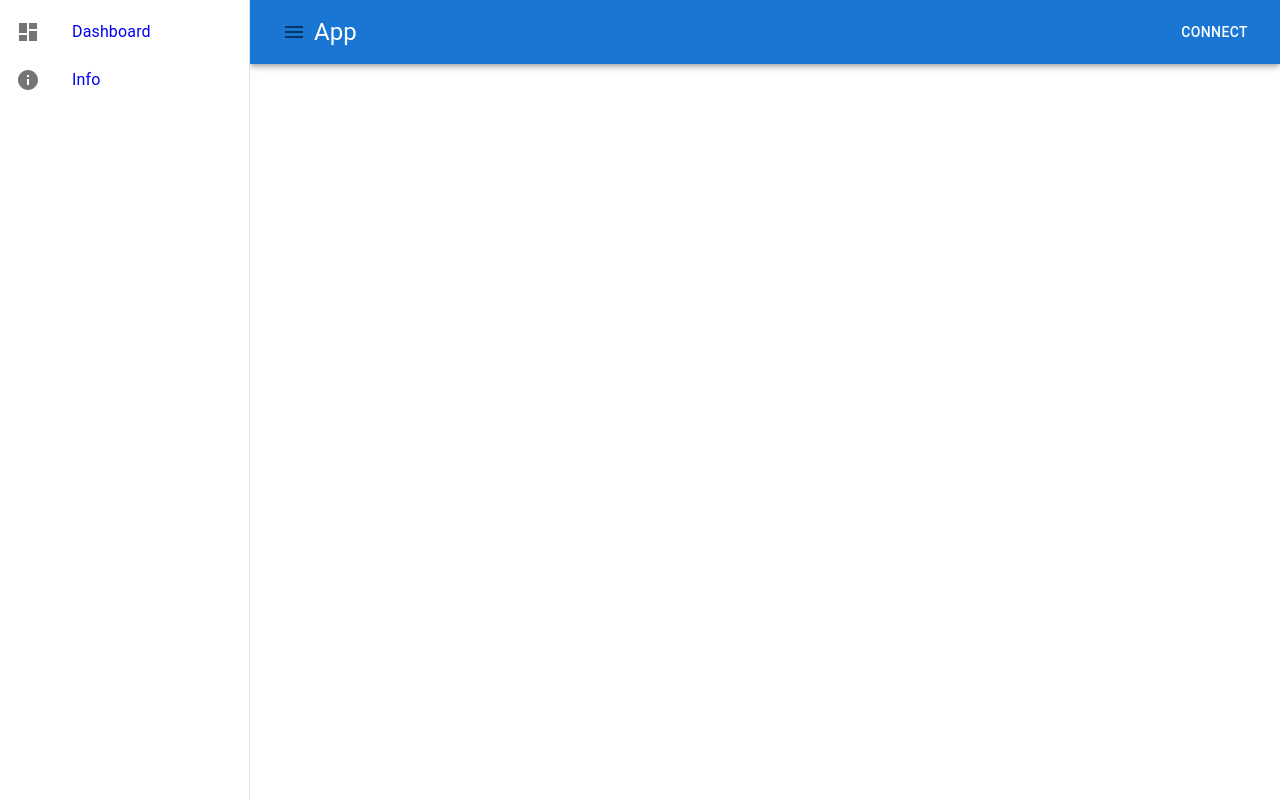
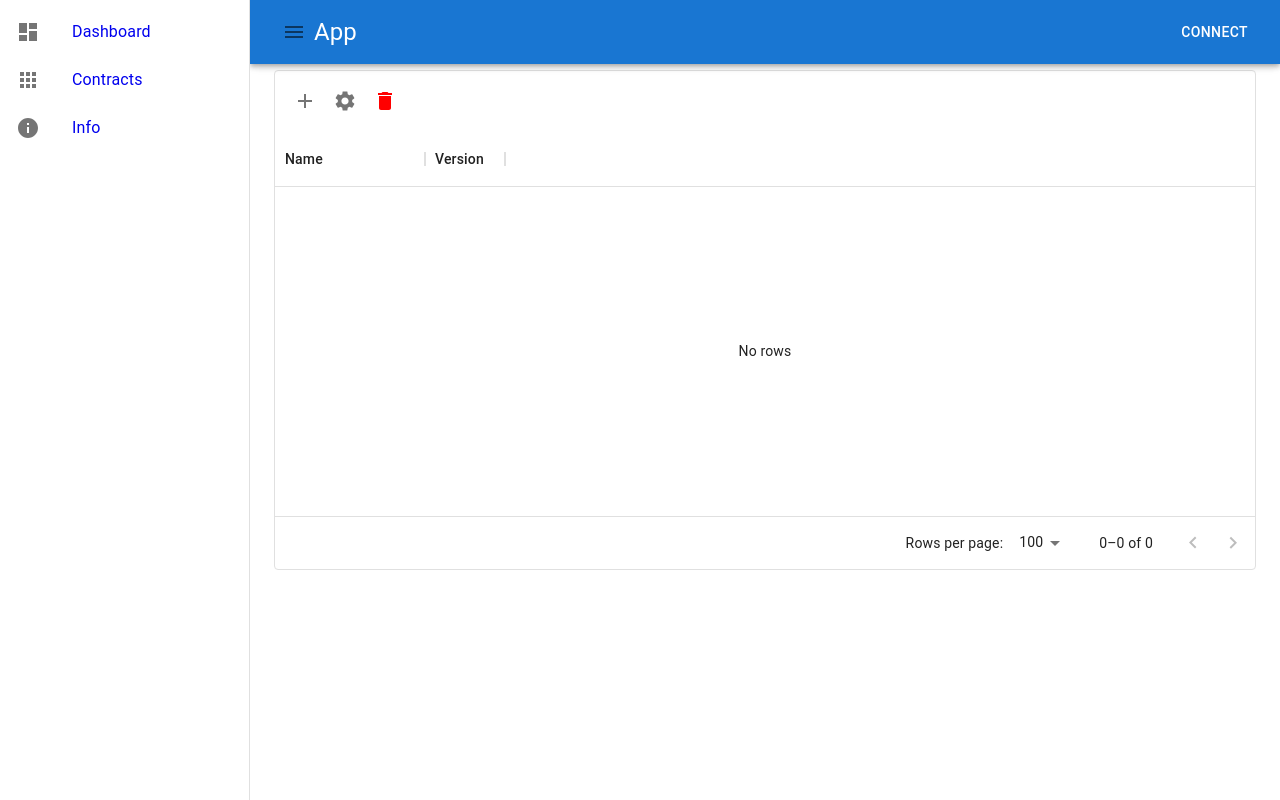
Before and after one commit to DeployContract/dc-frontend, a React (Create React App) app: page /app/contracts in a window 1280 px wide. Built offline with nearby package versions, Linux system fonts and the light colour scheme.

Commit message:
Contracts page created.

```diff
--- a/package.json
+++ b/package.json
@@ -9,6 +9,7 @@
         "@mui/lab": "^5.0.0-alpha.74",
         "@mui/material": "^5.5.2",
         "@mui/styled-engine-sc": "^5.5.2",
+        "@mui/x-data-grid": "^5.7.0",
         "@testing-library/jest-dom": "^5.16.2",
         "@testing-library/react": "^11.2.7",
         "@testing-library/user-event": "^12.8.3",
--- a/src/sections/app/header/NavList.tsx
+++ b/src/sections/app/header/NavList.tsx
@@ -3,6 +3,7 @@ import { NavigationItem } from "library";
 import { Icon } from "@mui/material";
 import DashboardIcon from "@mui/icons-material/Dashboard";
 import InfoIcon from "@mui/icons-material/Info";
+import AppsIcon from "@mui/icons-material/Apps";
 
 const navList: Array<NavigationItem<ReactElement<typeof Icon>>> = [
     {
@@ -17,6 +18,15 @@ const navList: Array<NavigationItem<ReactElement<typeof Icon>>> = [
     {
         icon: (
             <Icon>
+                <AppsIcon />
+            </Icon>
+        ),
+        name: "Contracts",
+        path: "/app/contracts",
+    },
+    {
+        icon: (
+            <Icon>
                 <InfoIcon />
             </Icon>
         ),
--- /dev/null
+++ b/src/sections/app/main/Contracts.tsx
@@ -0,0 +1,81 @@
+import React from "react";
+import { Box, IconButton, Tooltip, Stack, Button } from "@mui/material";
+import { DataGrid, GridRowsProp, GridColDef } from "@mui/x-data-grid";
+import SettingsIcon from "@mui/icons-material/Settings";
+import DeleteIcon from "@mui/icons-material/Delete";
+import AddIcon from "@mui/icons-material/Add";
+
+interface ProjectsProps extends GridRowsProp {
+    /**
+     * Id of project
+     */
+    id: number;
+
+    /**
+     * Name of project
+     */
+    name: string;
+
+    /**
+     * version of project
+     */
+    version: string;
+}
+
+const columns: GridColDef[] = [
+    { field: "id", hide: true },
+    { field: "name", headerName: "Name", width: 150 },
+    { field: "version", headerName: "Version", width: 80 },
+];
+
+function Contracts() {
+    const [rows, setRows] = React.useState<ProjectsProps[]>([]);
+
+    const addRow = () =>
+        setRows([
+            ...rows,
+            {
+                id: rows.length + 1,
+                name: "Example",
+                version: "0.0.1",
+            } as ProjectsProps,
+        ]);
+
+    const toolBarElements = [
+        <Tooltip title="Create Contract">
+            <IconButton onClick={addRow}>
+                <AddIcon />
+            </IconButton>
+        </Tooltip>,
+        <Tooltip title="Manage Contract">
+            <IconButton>
+                <SettingsIcon />
+            </IconButton>
+        </Tooltip>,
+        <Tooltip title="Delete Contract">
+            <IconButton>
+                <DeleteIcon sx={{ color: "red" }} />
+            </IconButton>
+        </Tooltip>,
+    ];
+
+    const Toolbar = () => (
+        <Stack direction="row" sx={{ margin: "10px" }}>
+            {toolBarElements.map((element) => element)}
+        </Stack>
+    );
+
+    return (
+        <Box sx={{ height: 500, width: "100%" }}>
+            <DataGrid
+                components={{
+                    Toolbar: Toolbar,
+                }}
+                rows={rows}
+                columns={columns}
+            />
+        </Box>
+    );
+}
+
+export default Contracts;
--- a/src/sections/app/main/Main.tsx
+++ b/src/sections/app/main/Main.tsx
@@ -2,11 +2,13 @@ import React from "react";
 import { Box } from "@mui/material";
 import { Route, Routes } from "react-router-dom";
 import Info from "./Info";
+import Contracts from "./Contracts";
 
 function Main() {
     return (
         <Routes>
             <Route path="info" element={<Info />} />
+            <Route path="contracts" element={<Contracts />} />
         </Routes>
     );
 }
```
Also changed, not shown: 1 other file (tests, documents, lock files or other folders).
